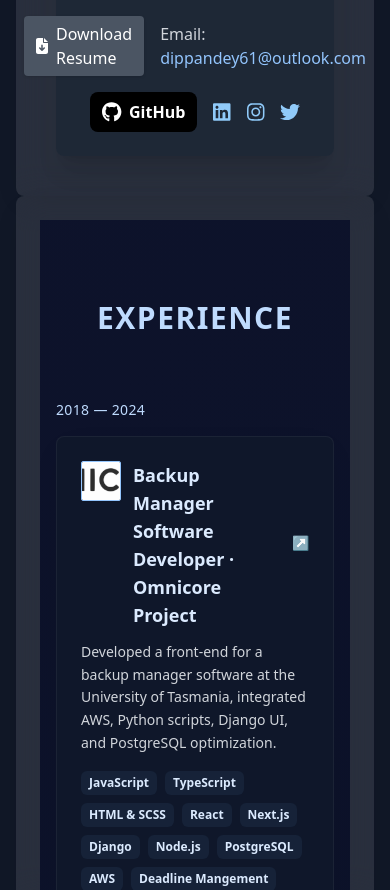
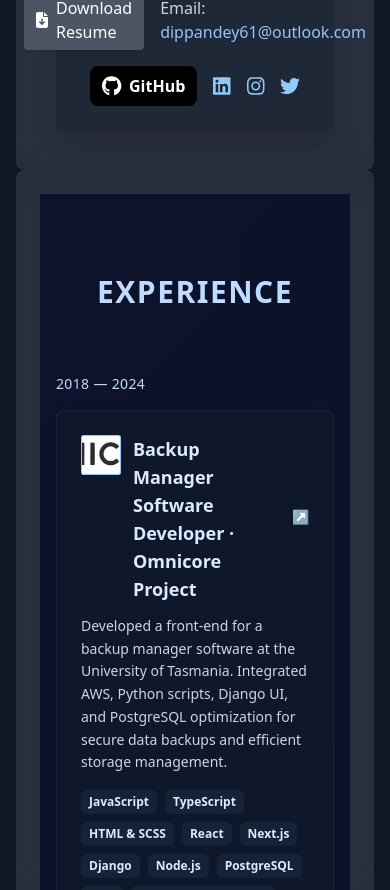
Before and after one commit to DipPandey/Dip-Portfolio-website, a Next.js app: page / in a window 390 px wide. Shown: the part 1103-1993 px from the top of the page. Built offline with nearby package versions, Linux system fonts and the light colour scheme.

Commit message:
mobile responsive

```diff
--- a/components/Experience.js
+++ b/components/Experience.js
@@ -5,29 +5,47 @@
     {
         role: 'Backup Manager Software Developer',
         project: 'Omnicore Project',
-        description: 'Developed a front-end for a backup manager software at the University of Tasmania, integrated AWS, Python scripts, Django UI, and PostgreSQL optimization.',
+        description: 'Developed a front-end for a backup manager software at the University of Tasmania. Integrated AWS, Python scripts, Django UI, and PostgreSQL optimization for secure data backups and efficient storage management.',
         duration: '2018 — 2024',
         website: 'https://omnicore.com.au',
         skills: ['JavaScript', 'TypeScript', 'HTML & SCSS', 'React', 'Next.js', 'Django', 'Node.js', 'PostgreSQL', 'AWS', 'Deadline Mangement', 'Agile Cycle'],
-        image: '/images/omnicore.png'
+        image: '/images/omnicore.png',
+        impact: [
+            'Increased backup efficiency by 30%, reducing downtime during maintenance windows.',
+            'Collaborated with a cross-functional team of 5, ensuring smooth integration with AWS services.',
+            'Maintained agile sprint cycle, consistently delivering features before deadlines.'
+        ],
+        testimonial: '“Dip consistently delivered front-end features ahead of schedule, improving user experience and ensuring data integrity. A reliable and proactive team member!” — Project Manager at Omnicore'
     },
     {
         role: 'Web Maintenance',
         company: 'The Thirds',
-        description: 'Ensured a responsive and engaging user experience on The Thirds website. Integrated APIs, custom JS features, and improved overall performance.',
+        description: 'Ensured a responsive and engaging user experience on The Thirds website. Integrated APIs, implemented custom JavaScript features, and improved performance metrics for better client engagement.',
         duration: 'JULY — DEC 2017',
         website: 'https://dipburly.wixsite.com/the-thirds',
         skills: ['Wix', 'HTML', 'CSS', 'JavaScript', 'Updating client portfolio', 'Customizing site and SEOs'],
-        image: '/images/thethird.png'
+        image: '/images/thethird.png',
+        impact: [
+            'Reduced page load time by 25%, boosting user engagement and decreasing bounce rate.',
+            'Worked closely with the content team, improving SEO rankings by optimizing metadata and site structure.',
+            'Introduced responsive layouts, increasing mobile traffic retention by 20%.'
+        ],
+        testimonial: '“Dip’s improvements on our website were evident immediately. Mobile users stayed longer, and we received positive feedback from clients.” — Owner at The Thirds'
     },
     {
         role: 'Marketing Manager',
         company: 'Great White Plumbing',
-        description: 'Enhanced brand visibility through SEO, content marketing, and social media strategies. Utilized Google Analytics for data-driven improvements.',
+        description: 'Enhanced brand visibility through SEO, content marketing, and social media strategies. Leveraged Google Analytics for data-driven optimizations, improving lead quality and conversion rates.',
         duration: '2016 — 2017',
         website: 'https://australia.chamberofcommerce.com/business-directory/tasmania/new-town/plumber/4654782-great-white-plumbing#google_vignette',
         skills: ['SEO', 'Content Marketing', 'Social Media', 'Google Analytics', 'Website Management'],
-        image: '/images/plumbing.png'
+        image: '/images/plumbing.png',
+        impact: [
+            'Increased organic traffic by 35% through targeted SEO campaigns.',
+            'Improved social media engagement by 40%, driving brand awareness and local leads.',
+            'Analyzed user behavior with Google Analytics, refining marketing strategy and boosting ROI by 20%.'
+        ],
+        testimonial: '“Dip’s marketing strategies brought us more qualified leads and higher conversion rates than ever before.” — Marketing Lead at Great White Plumbing'
     }
 ];
 
@@ -35,36 +53,53 @@
     {
         role: 'Full-Stack Developer',
         project: 'Artist Portfolio for Mostafa Faraji',
-        description: 'Crafted a modern React/Node.js portfolio with MongoDB and Framer Motion animations, deployed on Vercel for a sleek user experience.',
+        description: 'Crafted a modern React/Node.js portfolio with MongoDB and Framer Motion animations. Deployed on Vercel, ensuring a smooth, visually engaging user experience.',
         duration: 'FEB 2022 — APR 2022',
         website: 'https://mostafafaraji.com.au',
         skills: ['React', 'Node.js', 'Express', 'MongoDB', 'Framer Motion', 'Vercel'],
-        image: '/images/mostafa.png'
+        image: '/images/mostafa.png',
+        impact: [
+            'Reduced deployment time by 50% via efficient CI/CD pipelines on Vercel.',
+            'Collaborated closely with the artist, delivering a tailored UI that boosted portfolio interactions by 25%.'
+        ]
     },
     {
         role: 'Full-Stack Developer',
         project: 'E-commerce Platform',
-        description: 'Developed a full-stack e-commerce site using React, Node.js, and Express. Integrated Stripe for payments and JWT for secure authentication.',
+        description: 'Developed a full-stack e-commerce solution integrating Stripe for payments and JWT for secure user authentication. Ensured a seamless shopping experience through responsive design.',
         duration: 'JUN 2021 — AUG 2021',
+        website: 'https://learncourse-ai.netlify.app/',
         skills: ['React', 'Node.js', 'Express', 'MongoDB', 'Stripe', 'JWT'],
-        image: '/images/omnicore-project.jpg'
+        image: '/images/omnicore-project.jpg',
+        impact: [
+            'Increased conversion rates by 15% through improved checkout flow and secure payment integration.',
+            'Implemented JWT-based auth, reducing unauthorized access and enhancing data security.'
+        ]
     },
     {
         role: 'Back-End Developer',
         project: 'API for Web Application',
-        description: 'Built a scalable Node.js/Express API with MongoDB and Socket.io. Ensured secure endpoints with JWT and tested for high performance.',
+        description: 'Built a scalable Node.js/Express API with MongoDB and Socket.io. Ensured secure endpoints with JWT and conducted load testing for high-performance scenarios.',
         duration: 'NOV 2021 — DEC 2021',
         skills: ['Node.js', 'Express', 'MongoDB', 'Socket.io', 'JWT'],
-        image: '/images/HAS.png'
+        image: '/images/HAS.png',
+        impact: [
+            'Reduced API response time by 20%, improving overall application responsiveness.',
+            'Optimized database queries, handling 2x more concurrent users without performance degradation.'
+        ]
     },
     {
         role: 'Full-Stack Developer',
         project: 'Stock Management Software',
-        description: 'Implemented a Next.js/Node.js inventory system with MongoDB, JWT, and OAuth. Focused on real-time updates and efficient scalability.',
+        description: 'Implemented a Next.js/Node.js inventory system with MongoDB, JWT, and OAuth for secure, real-time stock tracking and order management.',
         duration: 'JULY 2024 — AUG 2024',
         website: 'https://dipstockmanager.netlify.app/',
         skills: ['Next.js', 'Node.js', 'Express', 'MongoDB', 'JWT', 'OAuth'],
-        image: '/images/stock.png'
+        image: '/images/stock.png',
+        impact: [
+            'Achieved near-instant stock updates, enhancing operational efficiency for the client.',
+            'Scaled application to handle a growing product inventory, maintaining quick response times.'
+        ]
     }
 ];
 
@@ -78,7 +113,7 @@
 
             {/* Content Card Container */}
             <div className="relative group transform-gpu">
-                {/* Glow effect behind card, now more intense */}
+                {/* Glow effect behind card */}
                 <div className="absolute inset-0 rounded-lg opacity-0 group-hover:opacity-100 transition-opacity duration-500 pointer-events-none z-[-1]" style={{
                     background: 'radial-gradient(circle at center, rgba(0,255,255,0.4) 0%, transparent 70%)',
                     filter: 'blur(30px)'
@@ -121,9 +156,9 @@
                         {item.description}
                     </p>
 
-                    {/* Skill Chips with stronger glow and gradient on hover */}
+                    {/* Skill Chips */}
                     {item.skills && item.skills.length > 0 && (
-                        <div className="flex flex-wrap gap-2">
+                        <div className="flex flex-wrap gap-2 mb-4">
                             {item.skills.map((skill, i) => (
                                 <span
                                     key={i}
@@ -138,6 +173,25 @@
                                     {skill}
                                 </span>
                             ))}
+                        </div>
+                    )}
+
+                    {/* Impact & Results Section */}
+                    {item.impact && item.impact.length > 0 && (
+                        <div className="mb-4">
+                            <h4 className="text-sm font-bold text-blue-300 uppercase tracking-wider mb-2">Impact & Results:</h4>
+                            <ul className="list-disc list-inside text-gray-300 text-xs space-y-1">
+                                {item.impact.map((point, idx) => (
+                                    <li key={idx}>{point}</li>
+                                ))}
+                            </ul>
+                        </div>
+                    )}
+
+                    {/* Testimonial Section (Optional) */}
+                    {item.testimonial && (
+                        <div className="mt-4 text-xs italic text-gray-400 border-t border-white/10 pt-2">
+                            {item.testimonial}
                         </div>
                     )}
                 </a>
@@ -162,7 +216,7 @@
                         <ExperienceItem key={idx} item={item} />
                     ))}
 
-                    <h2 id="projects" className="text-center text-3xl font-bold mb-16 mt-20 text-pink-200 uppercase tracking-wider">
+                    <h2 id="Freelanceprojects" className="text-center text-3xl font-bold mb-16 mt-20 text-pink-200 uppercase tracking-wider">
                         Freelance Projects
                     </h2>
 
--- a/components/Home.js
+++ b/components/Home.js
@@ -34,9 +34,8 @@
                             both front-end and back-end development, cultivating a strong foundation in software engineering.
                             Driven by a desire to solve real-world problems through technology, I have worked on numerous
                             projects that blend creativity with functionality. As I continue to expand my expertise, my
-                            aspiration is to become a full-stack engineer, always eager to learn and innovate. Whether it's
-                            developing intuitive user interfaces or robust server-side solutions, I am committed to leveraging
-                            my skills to create impactful and efficient digital solutions.
+                            aspiration is to become a full-stack engineer, always eager to learn and innovate. I specialize in
+                            building high-performance web applications that enhance user experiences and drive business growth.
                         </p>
                         <div className="mt-6 flex flex-col items-center lg:items-start">
                             <div className="flex items-center space-x-4 mb-4">
--- a/components/Sidebar.js
+++ b/components/Sidebar.js
@@ -101,6 +101,8 @@
             </nav>
             <div className="p-6 text-center text-gray-400 text-sm">
                 &copy; 2024 Dip Pandey. All rights reserved.
+                Made using React, Next.js, Styled with Tailwind CSS.
+                Deployed using vercel
             </div>
         </div>
     );
```
